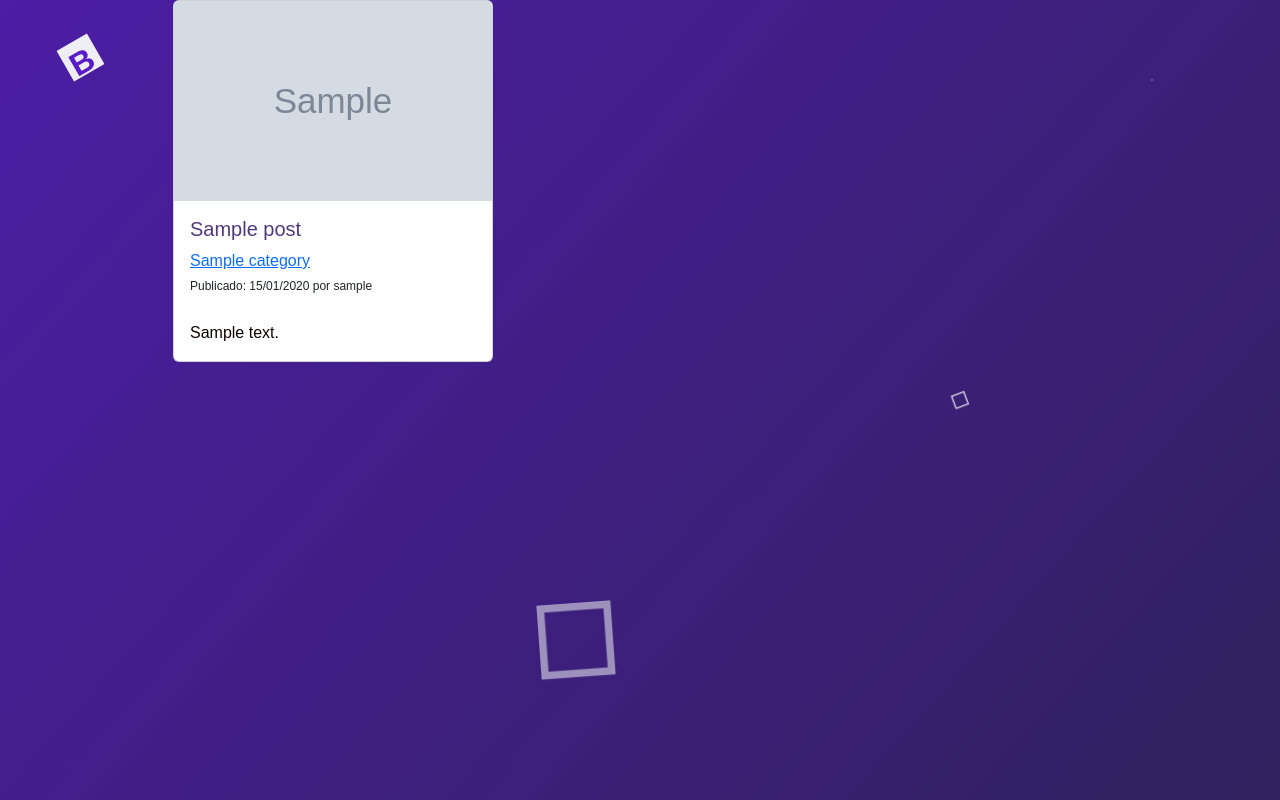
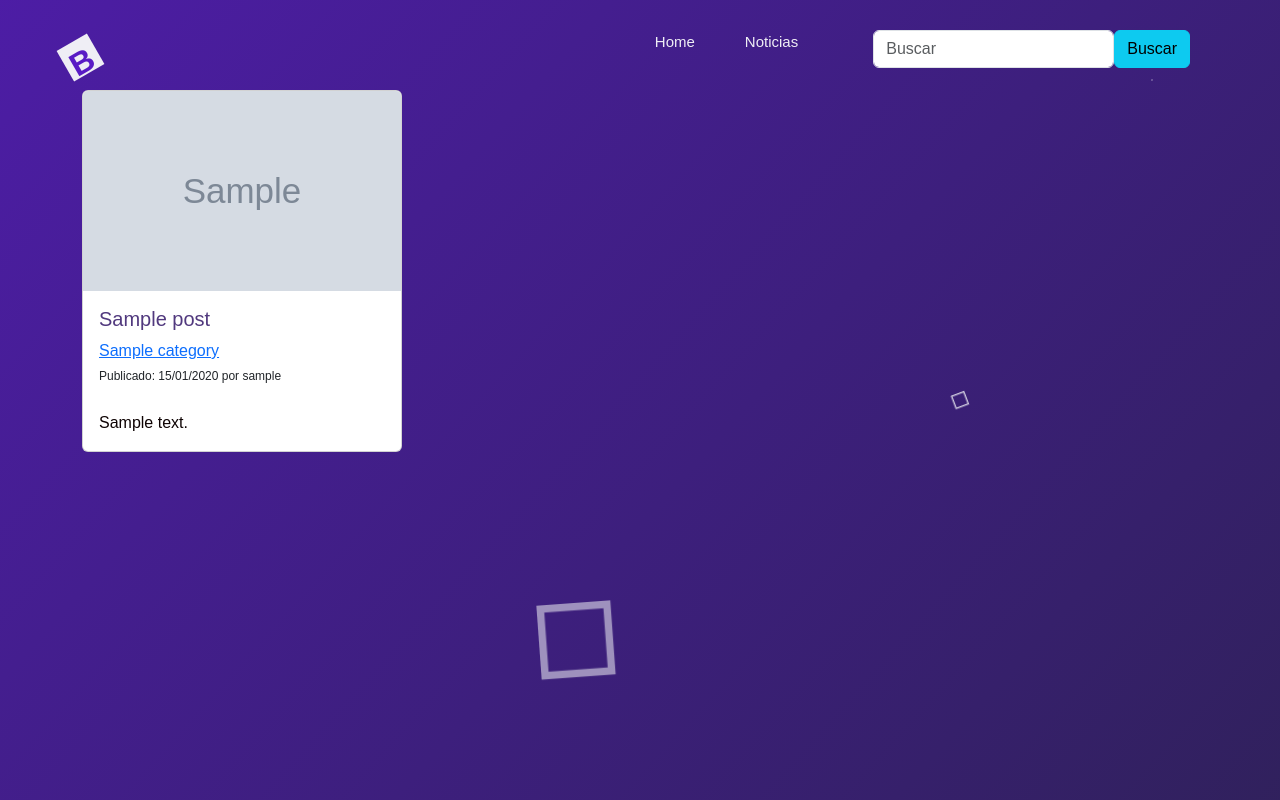
Before and after one commit to Manualenca/Blog1, a Django app: page /posts in a window 1280 px wide. Run offline with Django 5.2, Linux system fonts and the light colour scheme; tables that the repository leaves empty hold one stand-in row (values such as "Sample post"); grey boxes marked "Sample" are stand-in pictures; some web fonts are replaced.

Commit message:
Fix a estructura html

```diff
--- a/Blog1/BlogApp/static/BlogApp/css/animacion.css
+++ b/Blog1/BlogApp/static/BlogApp/css/animacion.css
@@ -2,13 +2,6 @@ body {
   font-family: 'Josefin Sans', sans-serif;
   box-sizing: border-box;
   min-height: auto;
-}
-.container-fluid{
-  height: 100%;
-  margin: 0;
-  padding: 0;
-  width: 100%;
-  background: #FFF;
 }
 /* ============= Animation background ========= */
 .background {
@@ -18,7 +11,8 @@ body {
   position: absolute;
   height: 100vh;
   width: 100%;
-  overflow: auto;
+  overflow: hidden;
+
   padding:0;
   margin:0px;
 }
@@ -33,6 +27,14 @@ body {
   transform: scale(0) rotate(0deg) translate(-50%, -50%);
   animation: cube 12s ease-in forwards infinite;
 }
+
+.container {
+  position: relative;
+  padding-top: 90px;
+  width: 100%;
+  height: 100vh;
+}
+
 .cube:nth-child(2n) {
   border-color: #FFF ;
 }
@@ -62,6 +64,8 @@ body {
   top: 10vh;
 }
 /* ================= Header ============ */
+
+
 header{
   position: absolute;
   top:0%;
@@ -69,7 +73,9 @@ header{
   width:100%;
   margin: 0;
   padding: 0;
+  z-index: 100;
 }
+
 /* navbar */
 nav{
   color: #FFF;
@@ -93,13 +99,13 @@ nav ul li a{
 }
 nav ul li:hover a{
   text-decoration: none;
-  color: #591BC5;;
+  color: #EFEEF5;
 }
 nav ul li:hover{
   height: 45px;
   padding-top: 30px;
   margin-top: -30px;
-  background: #EFEEF5;
+  background: #591BC5;
   text-decoration: none;
   transform: skew(15deg);
 }
--- a/Blog1/BlogApp/templates/BlogApp/base.html
+++ b/Blog1/BlogApp/templates/BlogApp/base.html
@@ -3,7 +3,6 @@
 {% load static %}
 
 <html lang="es">
-  <body>
   <head>
     <meta charset="UTF-8">
     <title>
@@ -15,13 +14,10 @@
     <link rel="stylesheet" type="text/css" href="{% static 'BlogApp/css/boton1.css' %}">
 
     <script src="https://cdn.jsdelivr.net/npm/bootstrap@5.3.2/dist/js/bootstrap.bundle.min.js" integrity="sha384-C6RzsynM9kWDrMNeT87bh95OGNyZPhcTNXj1NW7RuBCsyN/o0jlpcV8Qyq46cDfL" crossorigin="anonymous"></script>
+    <link href="https://fonts.googleapis.com/css?family=Josefin+Sans" rel="stylesheet">
   </head>
+  <body>
 
-      <link href="https://fonts.googleapis.com/css?family=Josefin+Sans" rel="stylesheet">
-
-      <!-- Background & animion & navbar & title -->
-        <div class="container-fluid">
-      <!-- Background animtion-->
     <div class="background">
       <div class="cube"></div>
       <div class="cube"></div>
@@ -29,13 +25,13 @@
       <div class="cube"></div>
       <div class="cube"></div>
     </div>
-      <!-- header -->
     <header>
-              {%block navbar%}
-
-              {%endblock navbar%}
       <!-- logo -->
       <div class="logo"><span>B</span></div>
+      {%block navbar%}
+      {%endblock navbar%}
+    </header>
+
     <div class="container">
       {% block content %}
       <!-- title & content -->
@@ -49,9 +45,7 @@
       </section>
       {% endblock %}
     </div>
-        </header>
-        </div>
+    <script src="https://cdn.jsdelivr.net/npm/@popperjs/core@2.11.8/dist/umd/popper.min.js" integrity="sha384-I7E8VVD/ismYTF4hNIPjVp/Zjvgyol6VFvRkX/vR+Vc4jQkC+hVqc2pM8ODewa9r" crossorigin="anonymous"></script>
+    <script src="https://cdn.jsdelivr.net/npm/bootstrap@5.3.2/dist/js/bootstrap.min.js" integrity="sha384-BBtl+eGJRgqQAUMxJ7pMwbEyER4l1g+O15P+16Ep7Q9Q+zqX6gSbd85u4mG4QzX+" crossorigin="anonymous"></script>
   </body>
-
-
 </html>
--- a/Blog1/BlogApp/templates/BlogApp/navbar.html
+++ b/Blog1/BlogApp/templates/BlogApp/navbar.html
@@ -1,35 +1,23 @@
-{% extends "BlogApp/base.html" %}
-
-{% load static %}
-
-{% block navbar %}
-
-<head>
-   <!-- {% block title %}Barra de Navegación{% endblock %} -->
-    <meta charset="utf-8">
-    <meta name="viewport" content="width=device-width, initial-scale=1">
-    <link href="https://cdn.jsdelivr.net/npm/bootstrap@5.3.2/dist/css/bootstrap.min.css" rel="stylesheet">
-    <link href="https://getbootstrap.com/docs/5.3/assets/css/docs.css" rel="stylesheet">
-    <script src="https://cdn.jsdelivr.net/npm/bootstrap@5.3.2/dist/js/bootstrap.bundle.min.js"></script>
-</head>
-  <!-- navbar -->
 <nav>
   <ul>
-       <li><a href="navbar">Home</a></li>
+      {% if user.is_authenticated %}
+          <li>
+            <a>
+            Hola {{ user.get_full_name|default:user.username }}!
+            </a>
+          </li>
+          <li><a href="edit">Edición</a></li>
+          <li><a href="create">Nuevo Post</a></li>
+          <li><a href="logout">Salir</a></li>
+      {% else %}
+          <!-- Botones para no iniciados -->
+          <!-- <li><a href="login">Ingresar</a></li>
+          <li><a href="register">Registrarse</a></li>-->
+      {% endif %}
+      <li><a href="{% url 'Inicio' %}">Home</a></li>
       <li><a href="posts">Noticias</a></li>
-        <li><a href="#">Services</a></li>
+      <li><a href="#"></a></li>
       <li><input class="form-control me-2" type="search" placeholder="Buscar" aria-label="Search"></li>
       <li><button class="btn btn btn-info" type="submit">Buscar</button></li>
     </ul>
-
-          <!-- <form class="d-flex" role="search">
-
-
-          </form>  !-->
 </nav>
-  <!-- End Example Code -->
-  {% block content %}
-
-  {% endblock %}
-
-{% endblock %}
--- a/Blog1/BlogApp/templates/BlogApp/posts.html
+++ b/Blog1/BlogApp/templates/BlogApp/posts.html
@@ -1,6 +1,10 @@
 {% extends "BlogApp/base.html" %}
 
 {% load static %}
+
+{%block navbar%}
+    {% include 'BlogApp/navbar.html' %}
+{%endblock navbar%}
 
 {% block content %}
     <div class="row">
```
Also changed, not shown: Blog1/media/image/astro.png (added), Blog1/media/image/energia.png (added), Blog1/media/image/informatica.png (added), Blog1/media/image/panda.jpg (added), 1 other file. Lines whose indentation alone changed are shown as unchanged.
